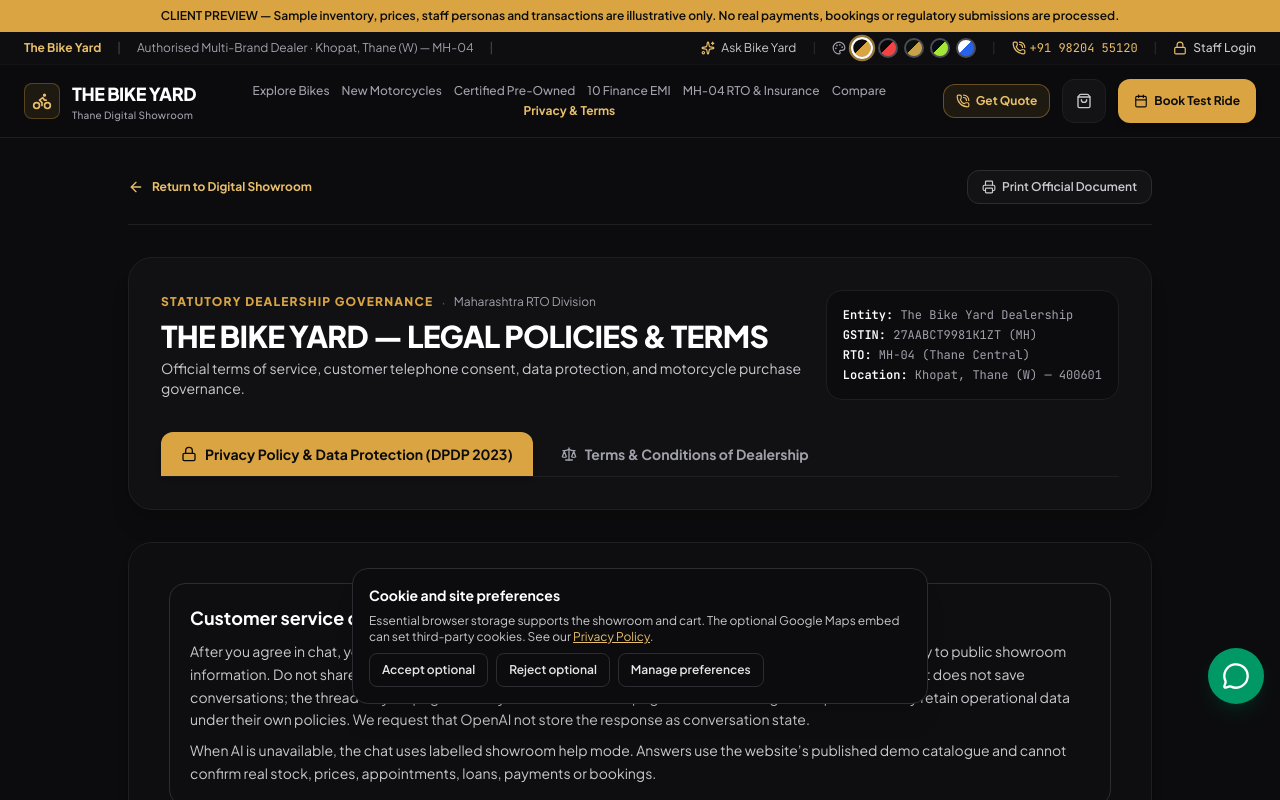
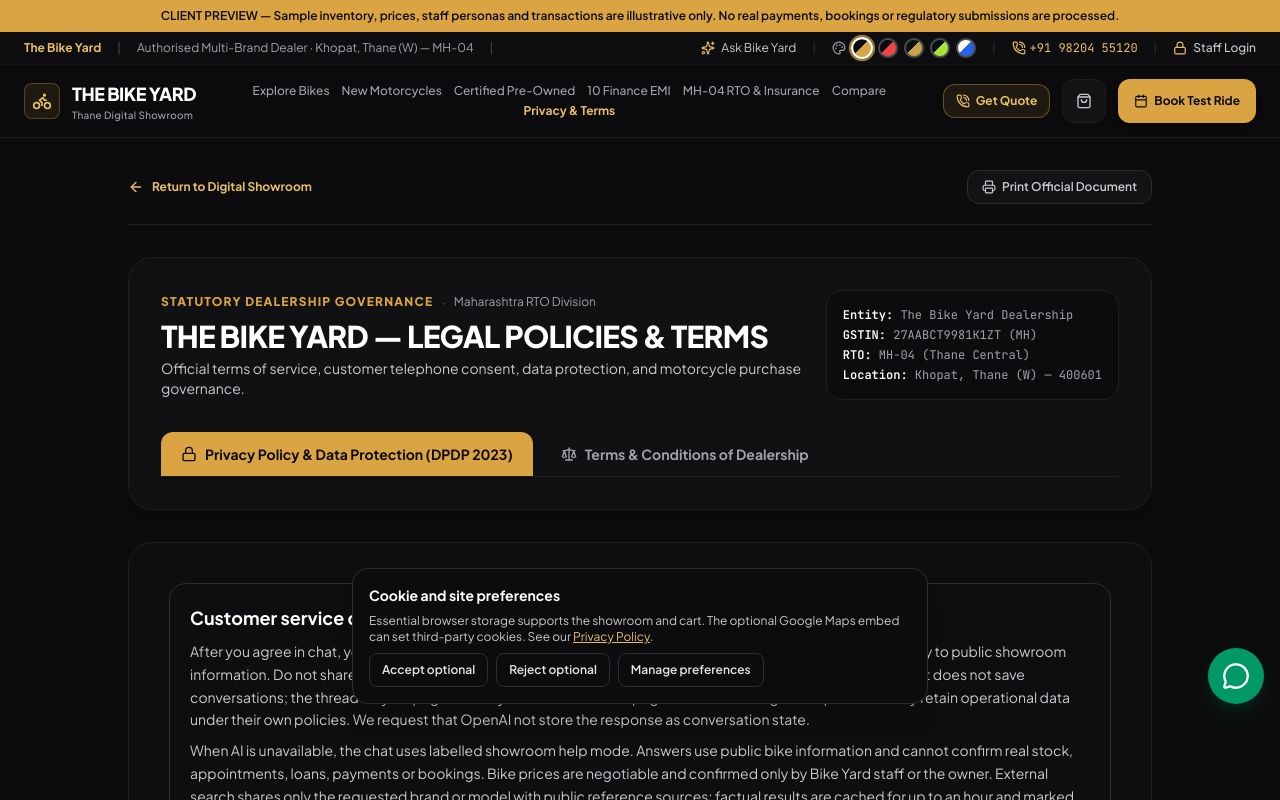
Before and after one commit to v0786/The-bike-yard, a React (Vite) app: page /legal in a window 1280 px wide. Shown: the top 800 px of the page. Built offline with nearby package versions, Linux system fonts and the light colour scheme.

Commit message:
Add bike discovery and staff-confirmed pricing: src/components/LegalPagesView.tsx

```diff
--- a/src/components/LegalPagesView.tsx
+++ b/src/components/LegalPagesView.tsx
@@ -116,7 +116,7 @@ export const LegalPagesView: React.FC<LegalPagesViewProps> = ({
             <section className="space-y-2 rounded-2xl border border-slate-700 p-5">
               <h2 className="text-lg font-bold text-white">Customer service chat</h2>
               <p>After you agree in chat, your question and up to six recent messages may be sent to OpenAI to match your enquiry to public showroom information. Do not share identity documents, phone numbers, passwords or payment details. Our chat endpoint does not save conversations; the thread stays in page memory until cleared or the page reloads. Hosting and AI providers may retain operational data under their own policies. We request that OpenAI not store the response as conversation state.</p>
-              <p>When AI is unavailable, the chat uses labelled showroom help mode. Answers use the website’s published demo catalogue and cannot confirm real stock, prices, appointments, loans, payments or bookings.</p>
+              <p>When AI is unavailable, the chat uses labelled showroom help mode. Answers use public bike information and cannot confirm real stock, appointments, loans, payments or bookings. Bike prices are negotiable and confirmed only by Bike Yard staff or the owner. External search shares only the requested brand or model with public reference sources; factual results are cached for up to an hour and marked with a retrieval time. External prices are not imported.</p>
             </section>
 
             {/* Priority Direct Calling Consent Notice */}
```
